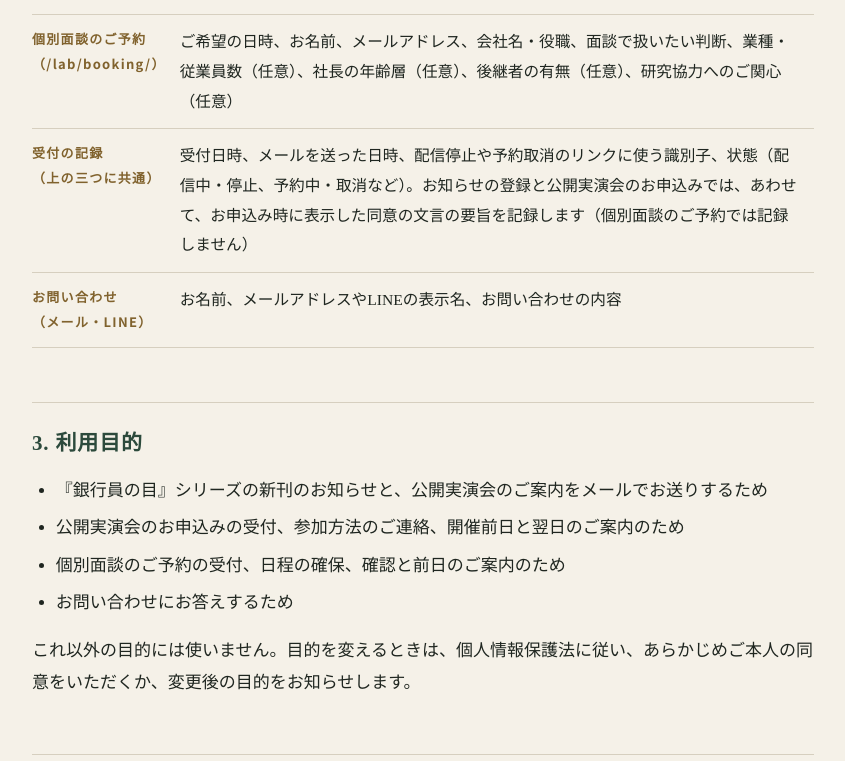
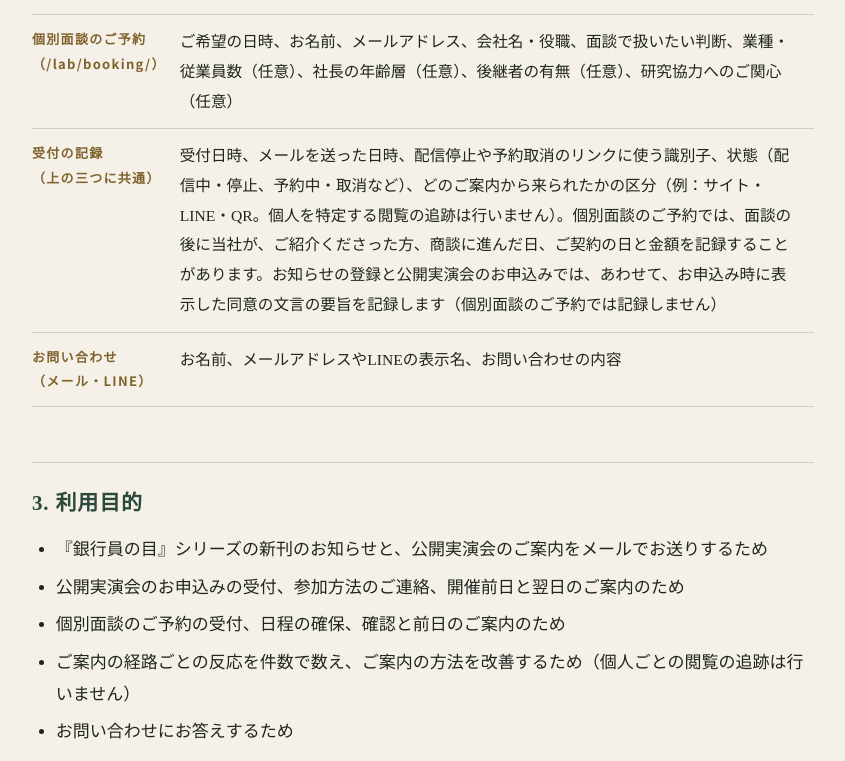
Before and after one commit to eguchi-naofumi/tenmind-hp, a plain HTML site: page privacy/index.html in a window 1280 px wide. Shown: the part 1166-1927 px from the top of the page, without its empty margins (174-1019 px from the left). Drawn offline with Linux system fonts and the light colour scheme.

Commit message:
プライバシー: 経路の区分と面談後の記録（紹介元・商談化・成約）を明記（独立レビューR2）
Co-Authored-By: Claude Fable 5.1 <noreply@anthropic.com>

```diff
--- a/privacy/index.html
+++ b/privacy/index.html
@@ -366,7 +366,7 @@ footer .f-bottom{display:flex;justify-content:space-between;flex-wrap:wrap;gap:8
         <tr><th>お知らせの登録<br>（トップページ）</th><td>お名前、メールアドレス、どこからお越しになったか（例：本の巻末のリンク）</td></tr>
         <tr><th>公開実演会のお申込み<br>（/lab/）</th><td>お名前、メールアドレス、会社名・役職、立場、いちばん近い関心、実演でご自身の判断を取り上げてほしいか（任意）、どこからお越しになったか</td></tr>
         <tr><th>個別面談のご予約<br>（/lab/booking/）</th><td>ご希望の日時、お名前、メールアドレス、会社名・役職、面談で扱いたい判断、業種・従業員数（任意）、社長の年齢層（任意）、後継者の有無（任意）、研究協力へのご関心（任意）</td></tr>
-        <tr><th>受付の記録<br>（上の三つに共通）</th><td>受付日時、メールを送った日時、配信停止や予約取消のリンクに使う識別子、状態（配信中・停止、予約中・取消など）。お知らせの登録と公開実演会のお申込みでは、あわせて、お申込み時に表示した同意の文言の要旨を記録します（個別面談のご予約では記録しません）</td></tr>
+        <tr><th>受付の記録<br>（上の三つに共通）</th><td>受付日時、メールを送った日時、配信停止や予約取消のリンクに使う識別子、状態（配信中・停止、予約中・取消など）、どのご案内から来られたかの区分（例：サイト・LINE・QR。個人を特定する閲覧の追跡は行いません）。個別面談のご予約では、面談の後に当社が、ご紹介くださった方、商談に進んだ日、ご契約の日と金額を記録することがあります。お知らせの登録と公開実演会のお申込みでは、あわせて、お申込み時に表示した同意の文言の要旨を記録します（個別面談のご予約では記録しません）</td></tr>
         <tr><th>お問い合わせ<br>（メール・LINE）</th><td>お名前、メールアドレスやLINEの表示名、お問い合わせの内容</td></tr>
       </table></div>
 
@@ -375,6 +375,7 @@ footer .f-bottom{display:flex;justify-content:space-between;flex-wrap:wrap;gap:8
         <li>『銀行員の目』シリーズの新刊のお知らせと、公開実演会のご案内をメールでお送りするため</li>
         <li>公開実演会のお申込みの受付、参加方法のご連絡、開催前日と翌日のご案内のため</li>
         <li>個別面談のご予約の受付、日程の確保、確認と前日のご案内のため</li>
+        <li>ご案内の経路ごとの反応を件数で数え、ご案内の方法を改善するため（個人ごとの閲覧の追跡は行いません）</li>
         <li>お問い合わせにお答えするため</li>
       </ul>
       <p>これ以外の目的には使いません。目的を変えるときは、個人情報保護法に従い、あらかじめご本人の同意をいただくか、変更後の目的をお知らせします。</p>
@@ -435,7 +436,7 @@ footer .f-bottom{display:flex;justify-content:space-between;flex-wrap:wrap;gap:8
 
       <h2>10. このサイトの閲覧と、当社が使うほかのサービス</h2>
       <ul>
-        <li>当社は、このサイトでアクセス解析を行っていません。閲覧の追跡のための Cookie も使っていません。</li>
+        <li>当社は、このサイトでアクセス解析を行っていません。閲覧の追跡のための Cookie も使っていません。お申込み・ご予約の際に、どのご案内から来られたかの区分だけを、受付の記録として残します。</li>
         <li>このサイトは GitHub, Inc.（米国）の GitHub Pages で公開しています。GitHub は、セキュリティのため、閲覧者の IP アドレスを記録します（<a href="https://docs.github.com/ja/pages/getting-started-with-github-pages/what-is-github-pages">GitHub の説明</a>）。</li>
         <li>文字の表示に Google Fonts（Google LLC）を使っています。文字のデータを読み込む際に、閲覧者の IP アドレスなどが Google に送られます（<a href="https://fonts.google.com/faq">Google の説明</a>）。</li>
         <li>公開実演会と個別面談には Zoom（Zoom Communications, Inc.・米国）を使います。当社から申込の情報を Zoom に渡すことはありません。Zoom への参加時に同社が取得する情報は、同社のプライバシーポリシーに従って取り扱われます。</li>
```
